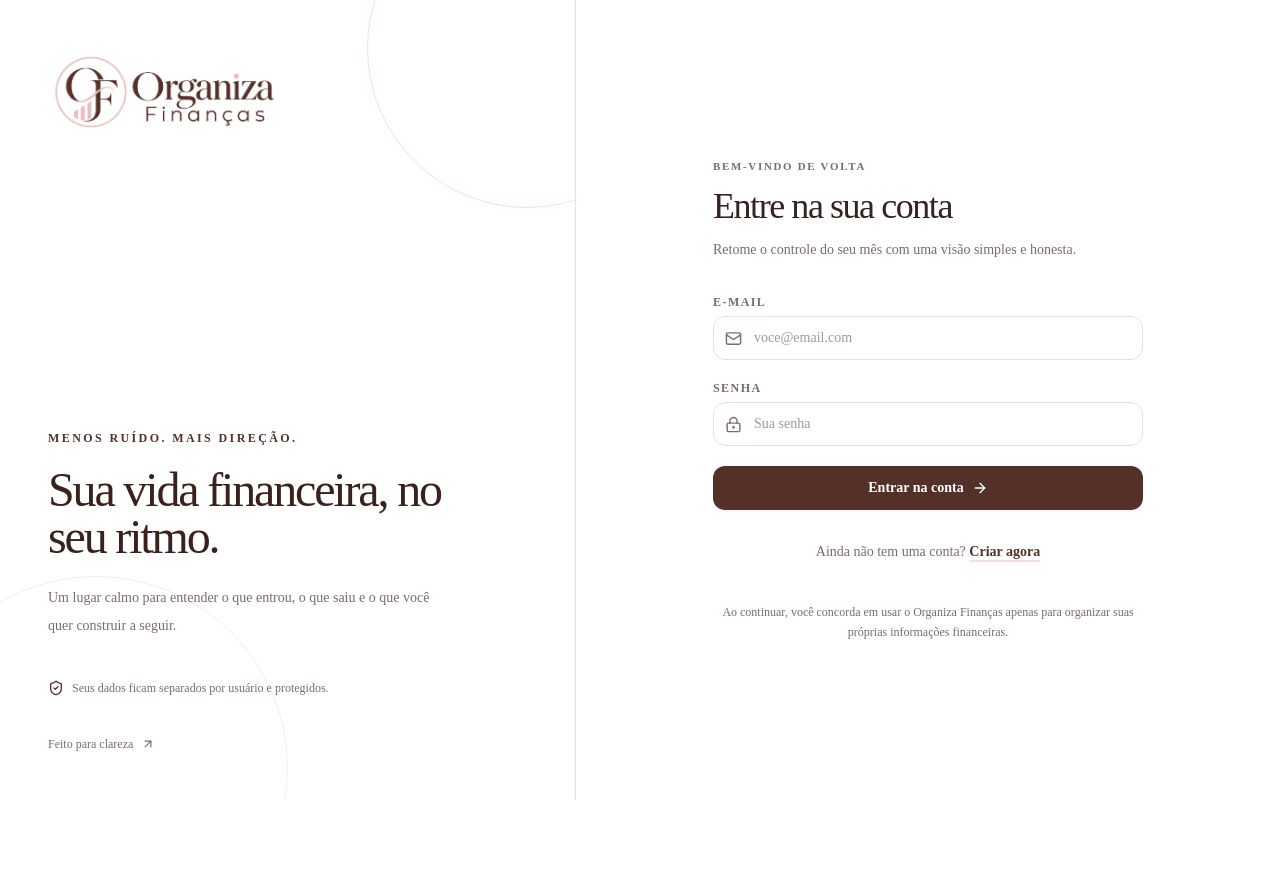
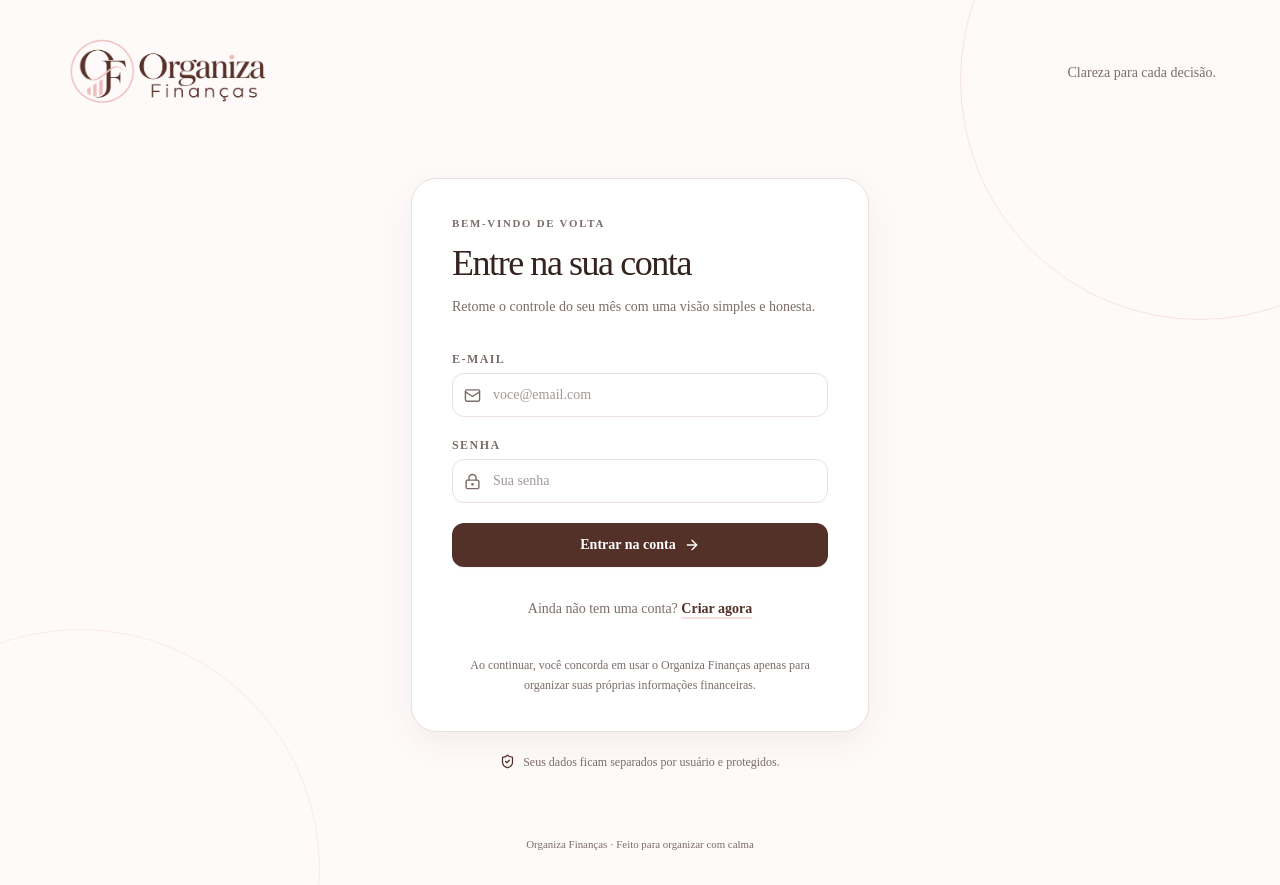
Before and after one commit to leofernandesc/personal-finance, a Next.js app in the folder frontend/: page /login in a window 1280 px wide. Before the commit the page ends 800 px from the top, so only its background shows below. Built offline with nearby package versions, Linux system fonts and the light colour scheme; no server answers.

Commit message:
feat: redesign authentication layout

```diff
--- a/frontend/components/auth-frame.tsx
+++ b/frontend/components/auth-frame.tsx
@@ -1,31 +1,36 @@
 import Link from "next/link";
-import { ArrowUpRight, ShieldCheck } from "lucide-react";
+import { ShieldCheck } from "lucide-react";
 import { BrandLogo } from "@/components/brand";
 
 export function AuthFrame({ children, mode }: { children: React.ReactNode; mode: "login" | "register" }) {
   return (
-    <main className="grid min-h-screen bg-white lg:grid-cols-[0.9fr_1.1fr]">
-      <section className="relative hidden overflow-hidden border-r border-line bg-white px-12 py-12 text-ink lg:flex lg:flex-col">
-        <div className="absolute -right-28 -top-28 h-80 w-80 rounded-full border border-brand-pink/45" />
-        <div className="absolute -bottom-40 -left-24 h-96 w-96 rounded-full border border-brand-pink/30" />
-        <Link href="/" className="relative flex items-center gap-3">
-          <BrandLogo size="auth" priority />
+    <main className="relative flex min-h-screen flex-col overflow-hidden bg-[#fffafa] px-4 py-6 sm:px-6 md:py-8">
+      <div className="pointer-events-none absolute -right-40 -top-40 h-[30rem] w-[30rem] rounded-full border border-brand-pink/35" aria-hidden="true" />
+      <div className="pointer-events-none absolute -bottom-56 -left-40 h-[30rem] w-[30rem] rounded-full border border-brand-pink/25" aria-hidden="true" />
+
+      <header className="relative z-10 mx-auto flex w-full max-w-6xl items-center justify-between">
+        <Link href="/" className="rounded-lg focus-visible:outline-none" aria-label="Ir para a página inicial">
+          <BrandLogo size="auth" className="w-[178px] sm:w-[205px]" priority />
         </Link>
-        <div className="relative mt-auto max-w-md pb-10">
-          <p className="mb-5 text-xs font-semibold uppercase tracking-[0.2em] text-brand-brown">Menos ruído. Mais direção.</p>
-          <h1 className="font-display text-5xl leading-[0.98] tracking-[-0.045em] text-brand-brown-dark">Sua vida financeira, no seu ritmo.</h1>
-          <p className="mt-6 max-w-sm text-sm leading-7 text-muted">Um lugar calmo para entender o que entrou, o que saiu e o que você quer construir a seguir.</p>
-          <div className="mt-10 flex items-center gap-2 text-xs text-muted"><ShieldCheck size={16} className="text-brand-brown" /> Seus dados ficam separados por usuário e protegidos.</div>
-        </div>
-        <div className="relative flex items-center gap-2 text-xs text-muted">Feito para clareza <ArrowUpRight size={14} /></div>
-      </section>
-      <section className="flex min-h-screen items-center justify-center px-5 py-10 md:px-10" aria-label={mode === "register" ? "Criar conta" : "Entrar"}>
-        <div className="w-full max-w-[430px]">
-          <div className="mb-8 lg:hidden"><BrandLogo size="mobile" priority /></div>
-          {children}
-          <p className="mt-10 text-center text-xs leading-5 text-muted">Ao continuar, você concorda em usar o Organiza Finanças apenas para organizar suas próprias informações financeiras.</p>
+        <p className="hidden text-sm text-muted sm:block">Clareza para cada decisão.</p>
+      </header>
+
+      <section className="relative z-10 flex flex-1 items-center justify-center py-12 sm:py-16" aria-label={mode === "register" ? "Criar conta" : "Entrar"}>
+        <div className="w-full max-w-[458px]">
+          <div className="rounded-[1.6rem] border border-line bg-white px-6 py-7 shadow-card sm:px-10 sm:py-9">
+            {children}
+            <p className="mt-9 text-center text-xs leading-5 text-muted">Ao continuar, você concorda em usar o Organiza Finanças apenas para organizar suas próprias informações financeiras.</p>
+          </div>
+          <div className="mx-auto mt-5 flex max-w-[360px] items-start justify-center gap-2 text-center text-xs leading-5 text-muted">
+            <ShieldCheck size={15} className="mt-0.5 shrink-0 text-brand-brown" aria-hidden="true" />
+            <span>Seus dados ficam separados por usuário e protegidos.</span>
+          </div>
         </div>
       </section>
+
+      <footer className="relative z-10 mx-auto w-full max-w-6xl text-center text-[0.68rem] text-muted">
+        Organiza Finanças · Feito para organizar com calma
+      </footer>
     </main>
   );
 }
```
